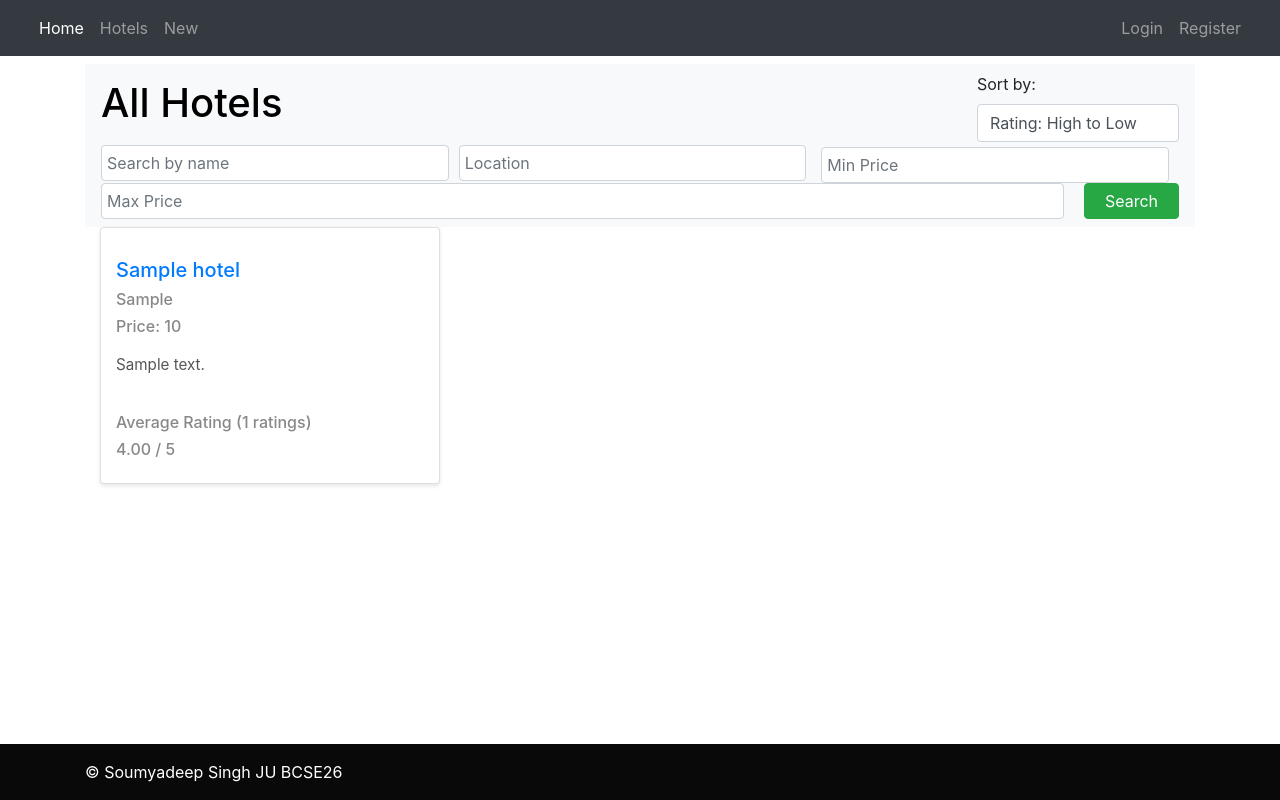
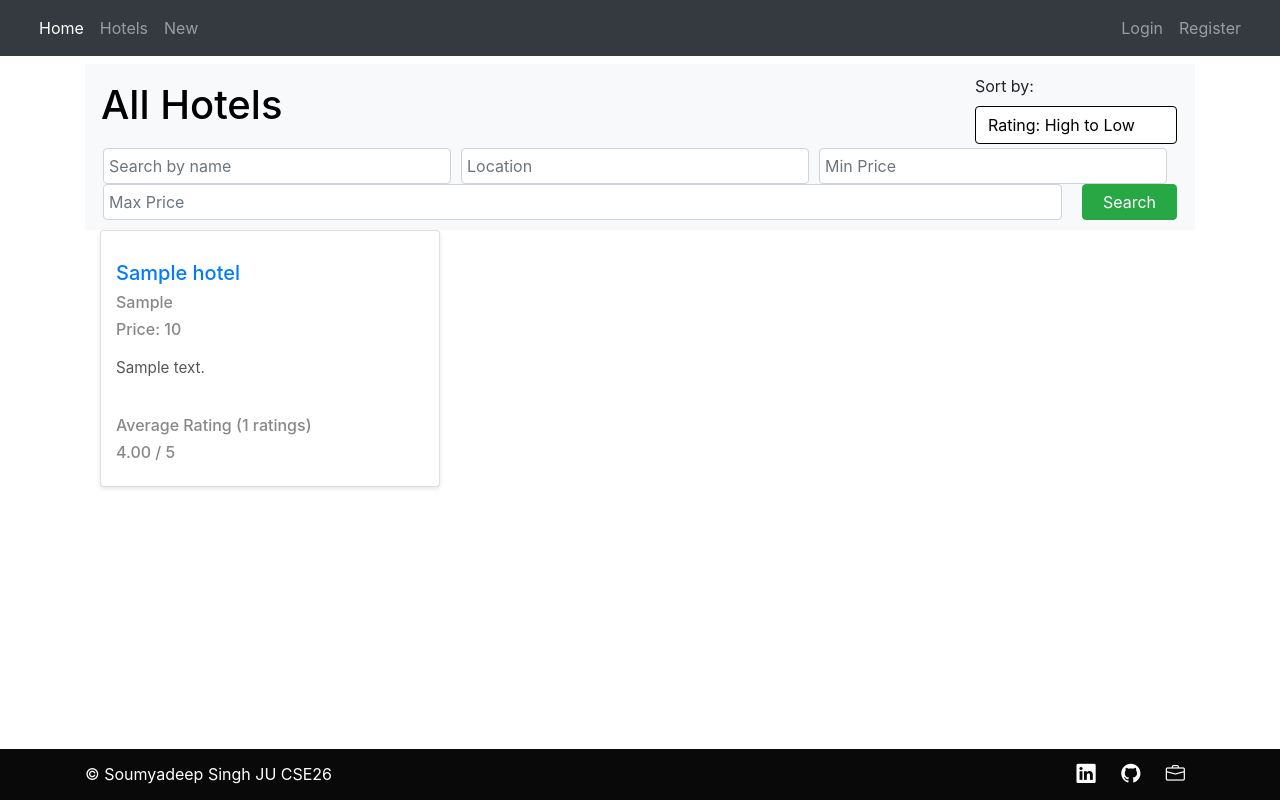
Before and after one commit to singhsoumya0109/Luxury-Lodgings-in-India, a Node server app: page /hotels in a window 1280 px wide. Run offline with Node 20, Linux system fonts and the light colour scheme; tables that the repository leaves empty hold one stand-in row (values such as "Sample post"); some libraries are stand-ins or nearby versions.

Commit message:
footer updated

```diff
--- a/views/error.ejs
+++ b/views/error.ejs
@@ -10,7 +10,6 @@
     <div class="col-8 offset-2">
         <div class="alert alert-danger" role="alert">
             <h4 class="alert-heading"><%= err.message %></h4>
-            <p><%= err.stack %></p>
         </div>
     </div>
 </div>
--- a/views/home.ejs
+++ b/views/home.ejs
@@ -6,7 +6,7 @@
         font-family: 'Arial', sans-serif;
         margin: 0;
         padding: 0;
-        height: 100vh;
+        height: 100%;
         background-image: url('https://cdn.pixabay.com/photo/2016/11/17/09/28/hotel-1831072_1280.jpg');
         background-size: cover;
         background-position: center;
@@ -19,13 +19,15 @@
 
     .overlay {
         background: rgba(0, 0, 0, 0.6); /* Dark overlay to improve text readability */
-        position: absolute;
+        position: fixed;
         top: 0;
         left: 0;
         width: 100%;
         height: 100%;
         z-index: 1;
     }
+
+
 
     .content {
         position: relative;
--- a/views/hotels/edit.ejs
+++ b/views/hotels/edit.ejs
@@ -1,4 +1,3 @@
-
 <% layout('/layouts/boilerplate') %>
 <link href="https://cdn.jsdelivr.net/npm/bootstrap@5.3.3/dist/css/bootstrap.min.css" rel="stylesheet" integrity="sha384-QWTKZyjpPEjISv5WaRU9OFeRpok6YctnYmDr5pNlyT2bRjXh0JMhjY6hW+ALEwIH" crossorigin="anonymous">
 <style>
--- a/views/hotels/index.ejs
+++ b/views/hotels/index.ejs
@@ -29,23 +29,24 @@
         color: #555;
         flex-grow: 1;
     }
-    .row {
-        display: flex;
-        flex-wrap: wrap;
-        margin-left: -15px;
-        margin-right: -15px;
-    }
-    .col-md-4 {
-        padding-left: 15px;
-        padding-right: 15px;
-        margin-bottom: 30px;
-    }
     .price {
         font-size: 15px;
     }
     .drop-down, .search-bar {
-        margin: 0px;
+
+        margin: 2px;
     }
+
+
+
+    .drop-down select {
+        background-color: white;
+        border-color: black;
+        color: black;
+        cursor: pointer;
+    }
+
+
     .search-bar form {
         display: flex;
         align-items: center;
@@ -58,7 +59,7 @@
         border: 1px solid #ced4da;
         border-radius: 4px;
         font-size: 1em;
-        margin-bottom: 0px;
+        margin-bottom: 0;
     }
     .search-bar button {
         padding: 5px 20px;
@@ -74,36 +75,36 @@
         background-color: #218838;
         border-color: #1e7e34;
     }
-    .min-max {
-        margin: 5px;
-    }
-    .navbar h1 a {
-        color: black;
-    }
-    @media (max-width: 768px) {
-        .search-bar input[type="text"], .search-bar input[type="number"] {
-            flex: 1 1 100%;
-            margin-bottom: 10px;
-        }
-        .search-bar button {
-            flex: 1 1 100%;
-            margin-left: 0;
-        }
-    }
-
     .carousel-container {
-        max-width: 500px;
+        max-width: 100%;
         margin: 0 auto;
     }
     .image {
         width: 100%;
         height: auto;
         min-height: 220px;
-        min-width: 315px;
-        max-height: 220px;
-        max-width: 315px;
+    }
+    /* Responsive adjustments */
+    @media (max-width: 768px) {
+        .search-bar input[type="text"], .search-bar input[type="number"], .search-bar button {
+            flex: 1 1 100%;
+            margin-bottom: 10px;
+        }
+        .search-bar button {
+            margin-left: 0;
+        }
+        .drop-down, .search-bar {
+            width: 100%;
+            margin-bottom: 10px;
+        }
+
+    }
+
+    .navbar h1 a {
+        color: black !important;
     }
 </style>
+
 <link rel="stylesheet" href="https://cdn.jsdelivr.net/npm/bootstrap@4.0.0/dist/css/bootstrap.min.css" integrity="sha384-Gn5384xqQ1aoWXA+058RXPxPg6fy4IWvTNh0E263XmFcJlSAwiGgFAW/dAiS6JXm" crossorigin="anonymous">
 
 <nav class="navbar navbar-light bg-light justify-content-between">
@@ -133,7 +134,7 @@
 <div class="container">
     <div class="row">
         <% for(let it of hotels) { %>
-            <div class="col-md-4">
+            <div class="col-lg-4 col-md-6 col-sm-12">
                 <div class="card">
                     <div id="carouselExample<%= it._id %>" class="carousel slide carousel-container">
                         <div class="carousel-inner">
@@ -143,7 +144,7 @@
                                 </div>
                             <% }); %>
                         </div>
-                        <% if(it.images.length>1){ %>
+                        <% if(it.images.length > 1){ %>
                         <button class="carousel-control-prev" type="button" data-bs-target="#carouselExample<%= it._id %>" data-bs-slide="prev">
                             <span class="carousel-control-prev-icon" aria-hidden="true"></span>
                             <span class="visually-hidden">Previous</span>
--- a/views/layouts/boilerplate.ejs
+++ b/views/layouts/boilerplate.ejs
@@ -1,11 +1,13 @@
 <!DOCTYPE html>
 <html lang="en">
-<head>
-    <meta charset="UTF-8">
-    <meta name="viewport" content="width=device-width, initial-scale=1.0">
-    <title></title>
-    <link href="https://cdn.jsdelivr.net/npm/bootstrap@5.3.3/dist/css/bootstrap.min.css" rel="stylesheet" integrity="sha384-QWTKZyjpPEjISv5WaRU9OFeRpok6YctnYmDr5pNlyT2bRjXh0JMhjY6hW+ALEwIH" crossorigin="anonymous">
-</head>
+    <head>
+        <meta charset="UTF-8">
+        <meta name="viewport" content="width=device-width, initial-scale=1.0">
+        <title>Luxury-Lodgings</title>
+        <link rel="icon" href="https://cdn4.iconfinder.com/data/icons/travel-guide/32/icon3_Hotel-512.png">
+        <link href="https://cdn.jsdelivr.net/npm/bootstrap@5.3.3/dist/css/bootstrap.min.css" rel="stylesheet" integrity="sha384-QWTKZyjpPEjISv5WaRU9OFeRpok6YctnYmDr5pNlyT2bRjXh0JMhjY6hW+ALEwIH" crossorigin="anonymous">
+    </head>
+
 <body>
     <%- include('../partials/navbar') %>
     <%- include('../partials/flash') %>
--- a/views/partials/footer.ejs
+++ b/views/partials/footer.ejs
@@ -11,18 +11,58 @@
     }
 
     .footer {
-        background-color: #090909; /* equivalent to bg-dark */
-        color: #ffffff; /* equivalent to text-light */
-        padding: 1rem 0;
-        margin-top: auto; /* This pushes the footer to the bottom */
+        background-color: #090909; /* Dark background */
+        color: #ffffff; /* Light text color */
+        padding: 0.7rem 0;
+        margin-top: auto;
+        z-index: 2;
+        position: fixed;
+        left: 0;
+        bottom: 0;
+        width: 100%;
+        text-align: center;
+    }
+
+    .footer .social-icons a {
+        color: #ffffff; /* White color for icons */
+        margin: 0 10px;
+        font-size: 1.2rem;
+        text-decoration: none;
+    }
+
+    .footer .social-icons a:hover {
+        color: #0073b1; /* LinkedIn color on hover */
+    }
+
+    .footer .social-icons a.github-icon:hover {
+        color: #333333; /* GitHub icon color on hover */
+    }
+
+    .footer .social-icons a.portfolio-icon:hover {
+        color: #3498db; /* Blue for portfolio link on hover */
     }
 </style>
+
 <div class="content">
     <!-- Your page content here -->
 </div>
 
 <footer class="footer">
-    <div class="container">
-        <span>&copy; Soumyadeep Singh JU BCSE26</span>
+    <div class="container d-flex justify-content-between align-items-center">
+        <span>&copy; Soumyadeep Singh JU CSE26</span>
+        <div class="social-icons">
+            <a href="https://www.linkedin.com/in/soumyadeep-singh-347044258/" target="_blank">
+                <i class="bi bi-linkedin"></i> <!-- LinkedIn Icon -->
+            </a>
+            <a href="https://github.com/singhsoumya0109" target="_blank" class="github-icon">
+                <i class="bi bi-github"></i> <!-- GitHub Icon -->
+            </a>
+            <a href="https://singhsoumya0109.github.io/Portfolio-website/" target="_blank" class="portfolio-icon">
+                <i class="bi bi-briefcase"></i> <!-- Portfolio Icon -->
+            </a>
+        </div>
     </div>
 </footer>
+
+<!-- Add Bootstrap Icons for social icons -->
+<link rel="stylesheet" href="https://cdnjs.cloudflare.com/ajax/libs/bootstrap-icons/1.10.5/font/bootstrap-icons.min.css">
```
